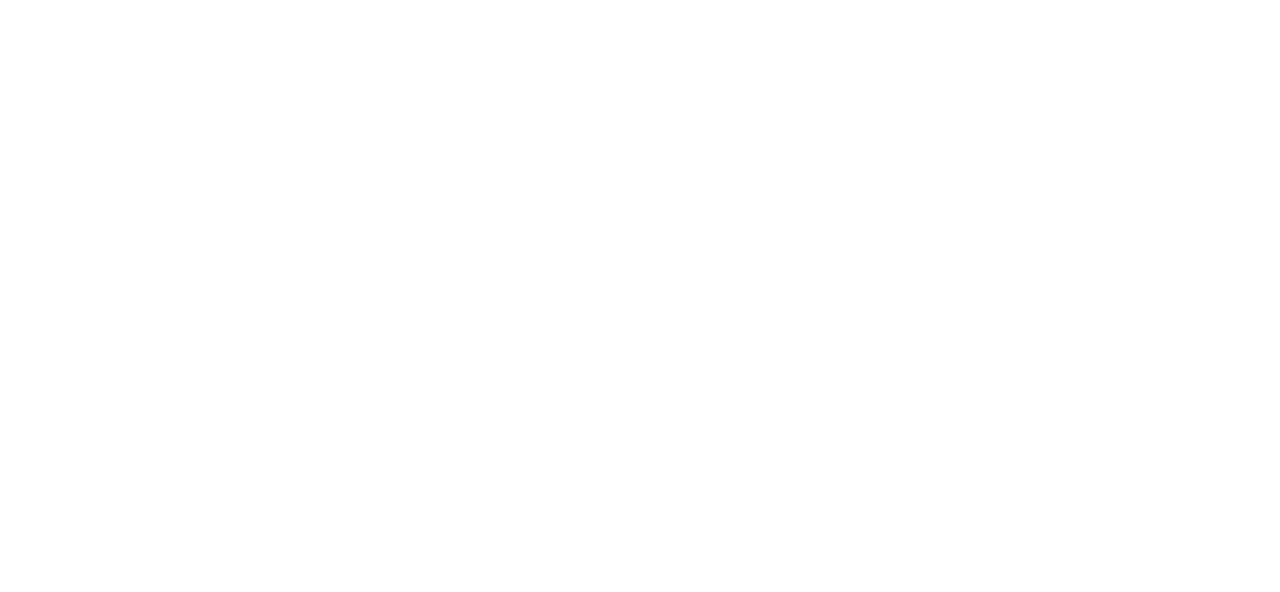
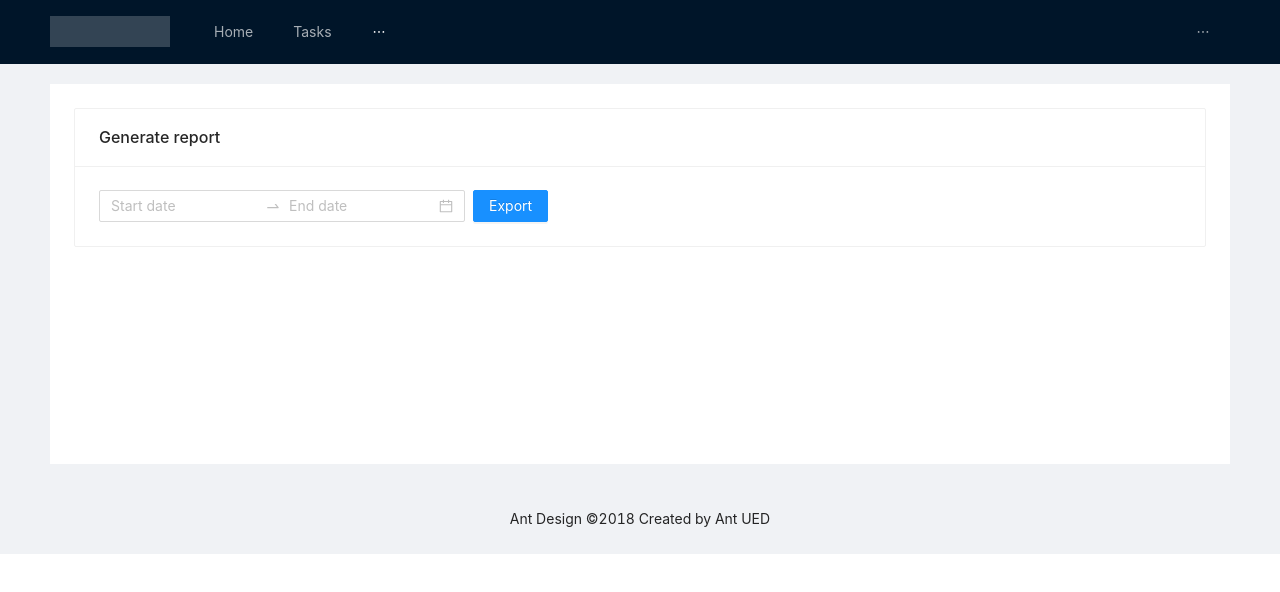
Before and after one commit to praveesh91/taskmanagerFE, a React (Create React App) app: page /reports in a window 1280 px wide. Shown: the top 592 px of the page. Built offline with nearby package versions, Linux system fonts and the light colour scheme.

Commit message:
new fields and excel task export

```diff
--- a/package.json
+++ b/package.json
@@ -40,5 +40,9 @@
       "last 1 firefox version",
       "last 1 safari version"
     ]
+  },
+  "devDependencies": {
+    "file-saver": "^2.0.5",
+    "xlsx": "^0.17.2"
   }
 }
--- /dev/null
+++ b/src/components/ExportToExcel.jsx
@@ -0,0 +1,25 @@
+import React from "react";
+import * as FileSaver from "file-saver";
+import * as XLSX from "xlsx";
+import { Button } from "antd";
+
+export const ExportToExcel = ({ apiData, fileName }) => {
+  console.log(apiData, fileName);
+  const fileType =
+    "application/vnd.openxmlformats-officedocument.spreadsheetml.sheet;charset=UTF-8";
+  const fileExtension = ".xlsx";
+
+  const exportToCSV = (apiData, fileName) => {
+    const ws = XLSX.utils.json_to_sheet(apiData);
+    const wb = { Sheets: { data: ws }, SheetNames: ["data"] };
+    const excelBuffer = XLSX.write(wb, { bookType: "xlsx", type: "array" });
+    const data = new Blob([excelBuffer], { type: fileType });
+    FileSaver.saveAs(data, fileName + fileExtension);
+  };
+
+  return (
+    <Button type="primary" onClick={(e) => exportToCSV(apiData, fileName)}>
+      Export
+    </Button>
+  );
+};
--- a/src/components/HeaderLayout.jsx
+++ b/src/components/HeaderLayout.jsx
@@ -45,6 +45,9 @@
           <Menu.Item key="users" onClick={() => history.push("/users")}>
             Users
           </Menu.Item>
+          <Menu.Item key="reports" onClick={() => history.push("/reports")}>
+            Report
+          </Menu.Item>
         </Menu>
       </div>
       <div className="signout">
--- /dev/null
+++ b/src/components/Reports.jsx
@@ -0,0 +1,63 @@
+import React, { useState } from "react";
+import { Layout, Space, DatePicker, Card, Button, message } from "antd";
+import fileSaver from "file-saver";
+import xlsx from "xlsx";
+import customInterceptors from "../api/index";
+
+import FooterLayout from "./FooterLayout";
+import HeaderLayout from "./HeaderLayout";
+import { ExportToExcel } from "./ExportToExcel";
+
+const Reports = () => {
+  const { Content } = Layout;
+  const { RangePicker } = DatePicker;
+
+  const [startDate, setStartDate] = useState();
+  const [endDate, setEndDate] = useState();
+  const [tasklist, setTasklist] = useState([]);
+
+  const fileName = "demo";
+
+  const handleDate = (date, dateString) => {
+    setStartDate(dateString[0]);
+    setEndDate(dateString[1]);
+  };
+
+  const handleSubmit = async (date, dateString) => {
+    try {
+      const { data } = await customInterceptors.get("/tasks/reports", {
+        params: {
+          startDate: dateString[0],
+          endDate: dateString[1],
+        },
+      });
+      console.log("object", data);
+      setTasklist(data.data);
+    } catch (error) {
+      message.error("Download error");
+    }
+  };
+
+  return (
+    <Layout>
+      <HeaderLayout />
+      <Content
+        className="site-layout"
+        style={{ padding: "20px 50px", marginTop: 64 }}>
+        <div
+          className="site-layout-background"
+          style={{ padding: 24, minHeight: 380 }}>
+          <Card title={"Generate report"}>
+            <Space>
+              <RangePicker onChange={handleSubmit} />
+              <ExportToExcel apiData={tasklist} fileName={fileName} />
+            </Space>
+          </Card>
+        </div>
+      </Content>
+      <FooterLayout />
+    </Layout>
+  );
+};
+
+export default Reports;
--- a/src/components/Tasks.jsx
+++ b/src/components/Tasks.jsx
@@ -52,7 +52,7 @@
         time: "",
         description: "",
       });
-    action === "create" && (checkboxRef.current.state.checked = false);
+    // action == "create" && checkboxRef?.current?.state?.checked = false;
 
     setIsModalVisible(true);
   };
@@ -97,6 +97,7 @@
       const res = await customInterceptors.post("/tasks", values);
       setIsModalVisible(false);
       setLoading(false);
+      setReload(!reload);
       message.success(res.data);
     } catch (error) {
       message.error("Unable to create the task");
@@ -145,7 +146,7 @@
           <div>
             <Card
               loading={loading}
-              title="List of tasks"
+              title="Recent tasks"
               extra={
                 <Button type="primary" onClick={() => showModal("", "create")}>
                   Create task
--- a/src/components/Users.jsx
+++ b/src/components/Users.jsx
@@ -19,9 +19,14 @@
     key: "email",
   },
   {
-    title: "Age",
-    dataIndex: "age",
-    key: "age",
+    title: "Contact No.",
+    dataIndex: "phone",
+    key: "phone",
+  },
+  {
+    title: "Experiance",
+    dataIndex: "experiance",
+    key: "experiance",
   },
   {
     title: "Action",
@@ -52,6 +57,7 @@
     try {
       const res = await customInterceptors.get("/users");
       setUsers(res.data);
+      console.log(res.data);
     } catch (error) {
       console.log(error);
     }
@@ -61,6 +67,8 @@
     name: e.name,
     email: e.email,
     age: e.age,
+    phone: e.phone,
+    experiance: e.experiance,
   }));
   return (
     <Layout>
--- a/src/routers/index.jsx
+++ b/src/routers/index.jsx
@@ -5,6 +5,7 @@
 import Profile from "../components/Profile";
 import Tasks from "../components/Tasks";
 import Users from "../components/Users";
+import Reports from "../components/Reports";
 
 const RouterOutlet = () => {
   return (
@@ -14,6 +15,7 @@
       <Route path="/profile" component={Profile} />
       <Route path="/tasks" component={Tasks} />
       <Route path="/users" component={Users} />
+      <Route path="/reports" component={Reports} />
     </Switch>
   );
 };
```
Also changed, not shown: src/components/Profile.jsx (+38 -12 lines), 1 other file (tests, documents, lock files or other folders).
